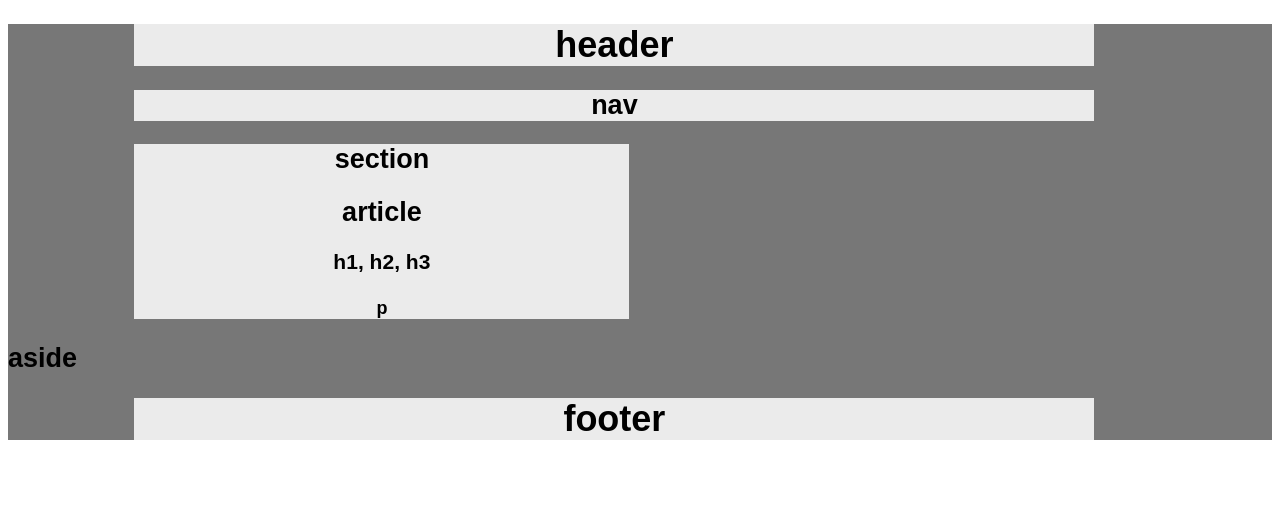
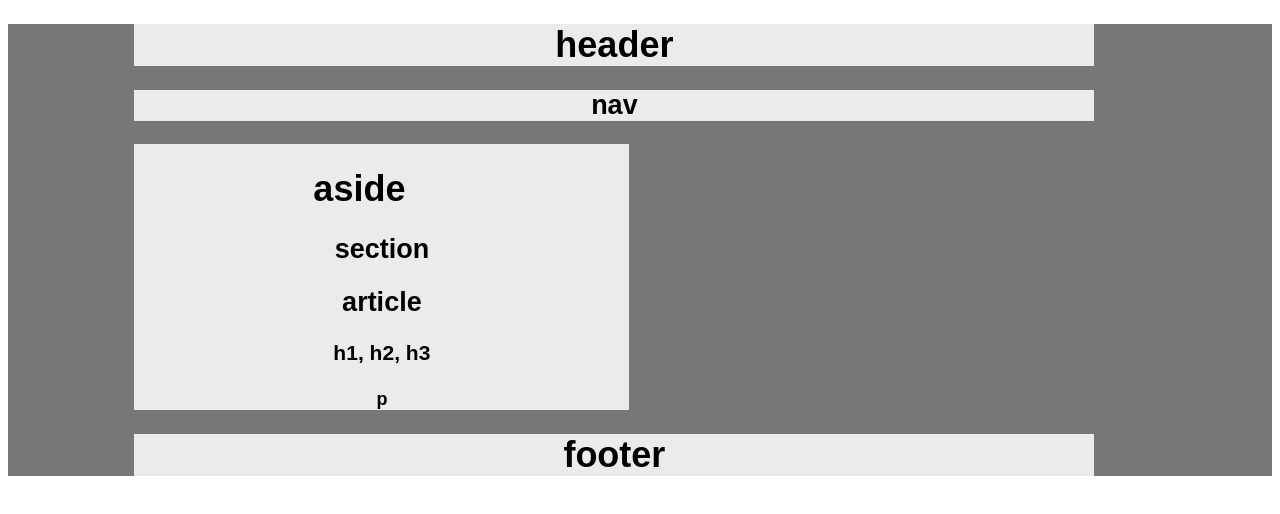
Before and after one commit to hatheman/HW-Wireframe, a plain HTML site: page index.html in a window 1280 px wide. Drawn offline with Linux system fonts and the light colour scheme.

Commit message:
<Progress 4>

```diff
--- a/index.html
+++ b/index.html
@@ -18,20 +18,25 @@
         <h1><strong>nav</strong></h1>
     </nav>
 
+    <div class="aside">
+            <h1>aside</h1>
+    </div>
+
     <section>
         <h1>section</h1>
 
-        <h2>article</h2>
+        <div class="article">
+                <h2>article</h2>
+        </div>
 
-        <h3>h1, h2, h3</h3>
+        <div class="inside">
+                <h3>h1, h2, h3</h3>
 
-        <h4>p</h4>
+                <h4>p</h4>
 
     </section>
 
-    <aside>
-        <h1>aside</h1>
-    </aside>
+
 
     <footer>
         <h1>footer</h1>
--- a/style.css
+++ b/style.css
@@ -3,6 +3,8 @@ div.container {
     background-color: #777;
     font-size: 18px;
     font-family: 'Arial', 'Helvetica Neue', Helvetica, sans-serif;
+    display: block;
+    margin-right: 15%
 }
 
 header, footer {
@@ -28,4 +30,20 @@ section {
     background-color: #ebebeb;
     width: 495px;
     text-align: center;
+
 }
+
+.article {
+    background-color: #777;
+    width: 495px;
+    background-color: #ebebeb;
+}
+
+.aside {
+    width: 450px;
+    margin-left: 10%;
+    margin-right: 15%;
+    background-color: #ebebeb;
+    text-align: center;
+    float: left;
+}
```
